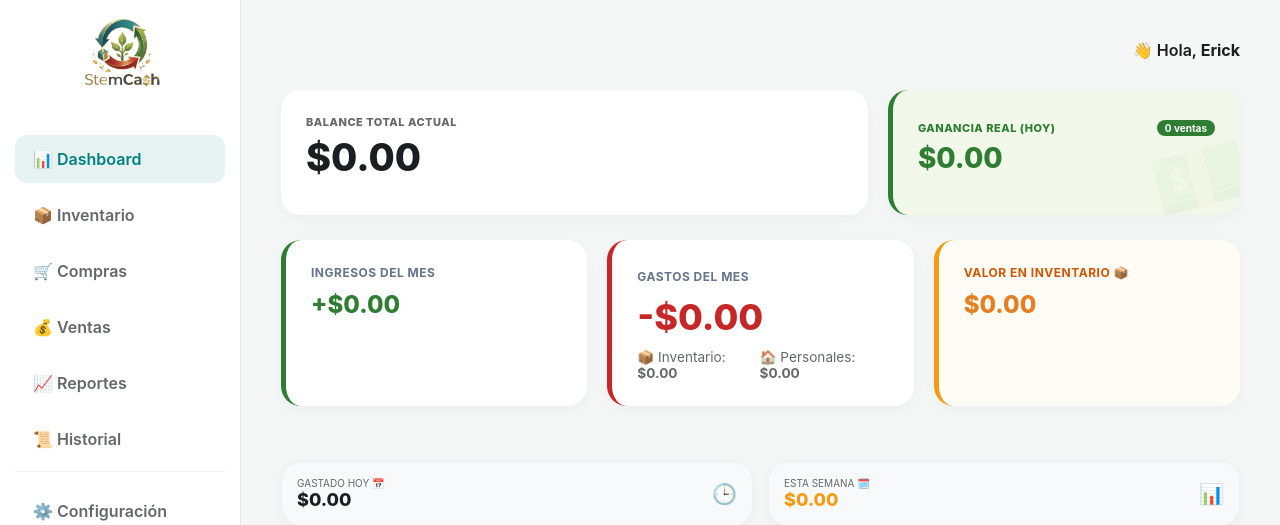
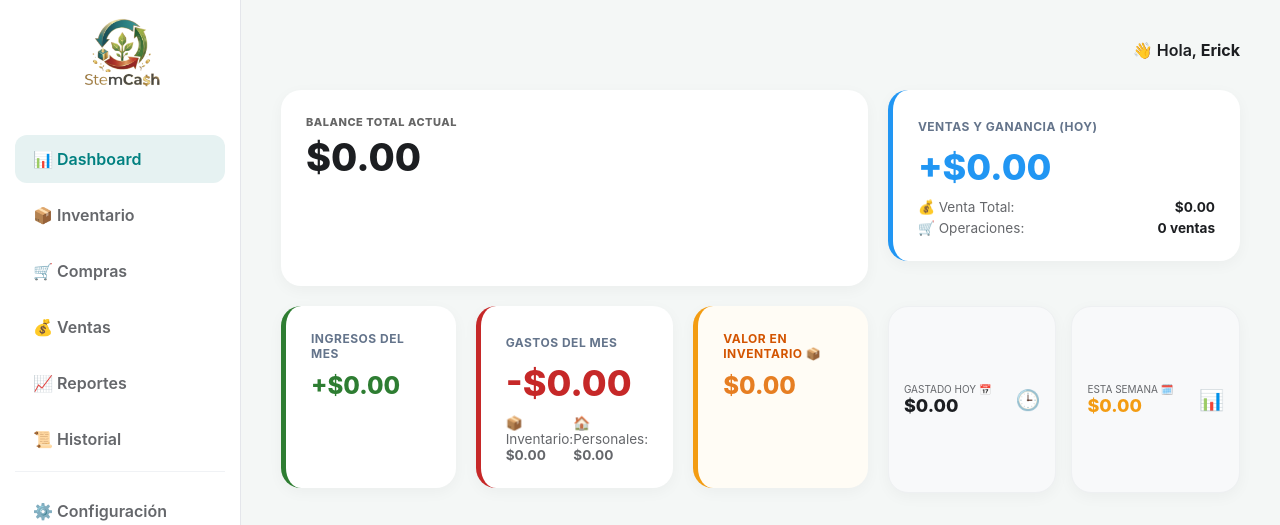
Before and after one commit to mexicano12/StemCash, a Flask app: page / in a window 1280 px wide. Shown: the top 525 px of the page. Run offline with Flask 3, Linux system fonts and the light colour scheme; a user stored in the database is signed in.

Commit message:
Update dashboard.html

```diff
--- a/templates/dashboard.html
+++ b/templates/dashboard.html
@@ -42,17 +42,21 @@
                 </div>
             </div>
 
-            <div class="card" style="margin-bottom: 0; background: #f1f8e9; border-left: 5px solid #2e7d32; display: flex; flex-direction: column; justify-content: center; position: relative; overflow: hidden;">
-                <span style="position: absolute; right: -10px; bottom: -10px; font-size: 80px; opacity: 0.05; transform: rotate(-15deg);">💵</span>
-                <div style="display: flex; justify-content: space-between; align-items: center;">
-                    <div class="label" style="font-size: 11px; font-weight: 800; color: #2e7d32; text-transform: uppercase;">Ganancia Real (Hoy)</div>
-                    <span style="background: #2e7d32; color: white; padding: 2px 8px; border-radius: 20px; font-size: 10px; font-weight: bold;">{{ num_ventas }} ventas</span>
-                </div>
-                <div class="value" style="font-size: 28px; color: #2e7d32; font-weight: 800; margin-top: 5px;">
-                    ${{ "{:,.2f}".format(ganancia_hoy) }}
+            <div class="card" style="border-left: 5px solid #2196f3;">
+                <span class="label">Ventas y Ganancia (Hoy)</span>
+                <div class="value" style="color: #2196f3;">+${{ "{:,.2f}".format(ganancia_hoy) }}</div>
+
+                <div style="display: flex; flex-direction: column; gap: 5px; margin-top: 10px; font-size: 0.85em;">
+                    <div style="display: flex; justify-content: space-between;">
+                        <span style="color: var(--text-muted);">💰 Venta Total:</span>
+                        <span style="font-weight: 700;">${{ "{:,.2f}".format(total_vendido_hoy) }}</span>
+                    </div>
+                    <div style="display: flex; justify-content: space-between;">
+                        <span style="color: var(--text-muted);">🛒 Operaciones:</span>
+                        <span style="font-weight: 700;">{{ num_ventas }} ventas</span>
+                    </div>
                 </div>
             </div>
-        </div>
 
         <div class="grid" style="grid-template-columns: 1fr 1fr 1fr; gap: 20px; margin-bottom: 30px;">
             <div class="card" style="border-left: 5px solid var(--success);">
```
